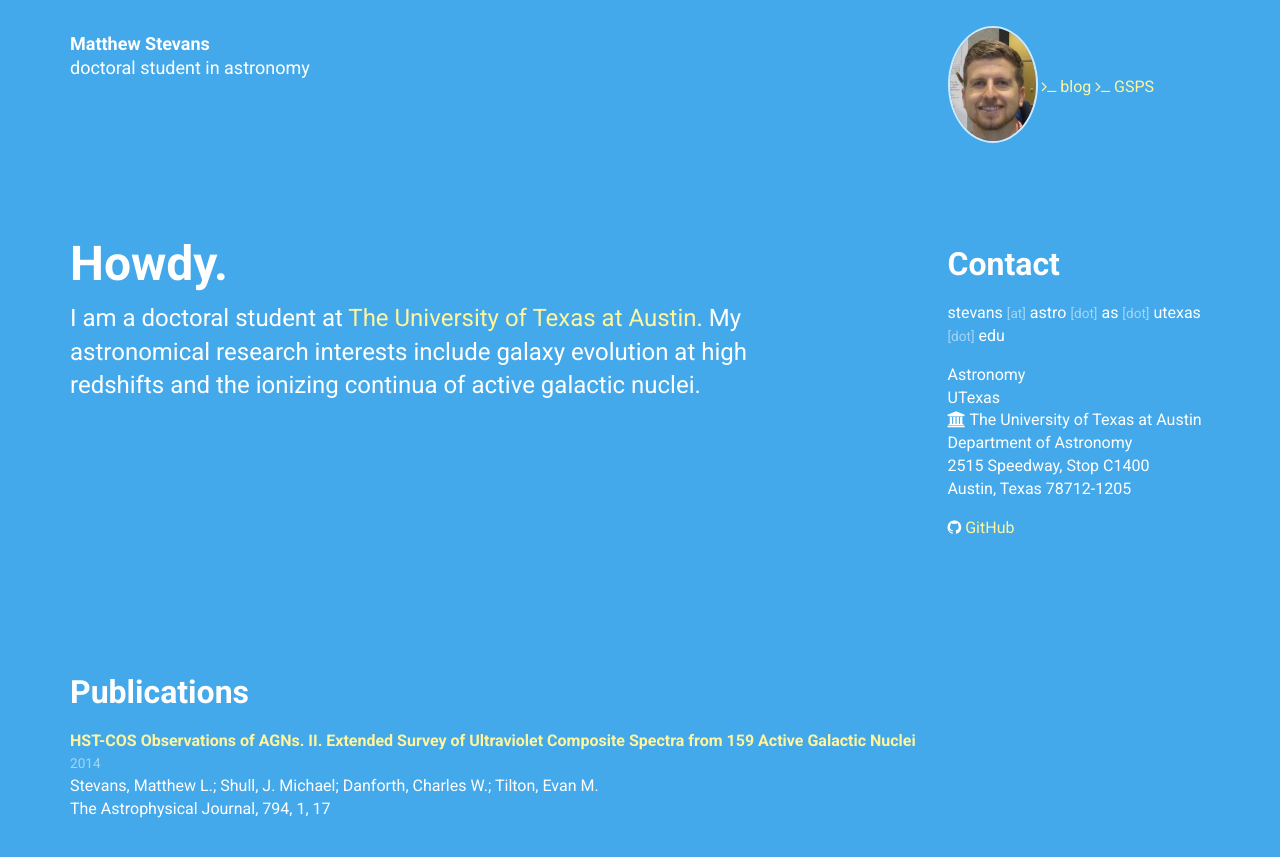
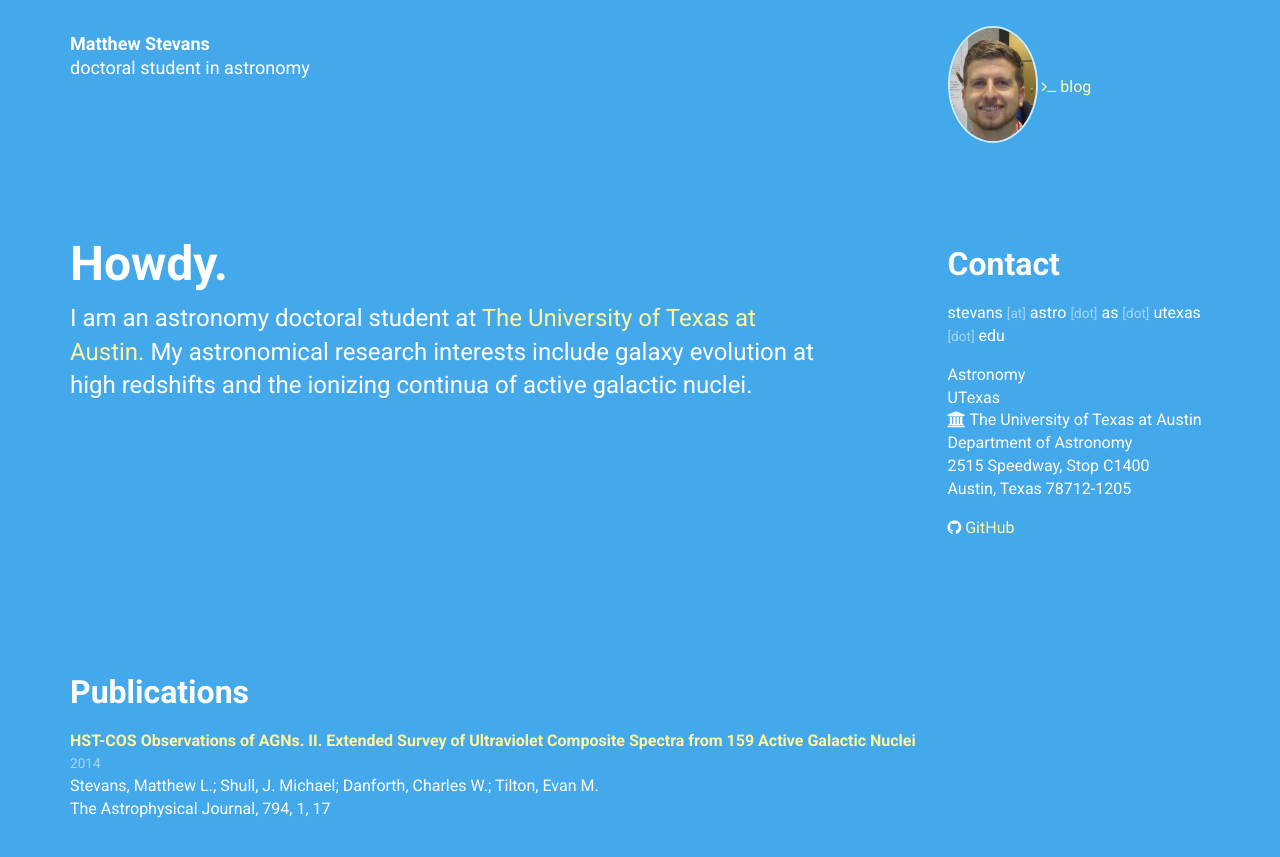
Before and after one commit to stevans/Old-Website, a Jekyll site: the page built from index.html, in a window 1280 px wide and 900 px high. Shown: the top 857 px of the window. Built offline with Jekyll 4.4.1, drawn with Linux system fonts in a browser that asks for light colours; nearby versions of some CDN libraries; the list of posts is cut into pages by our own code.

Commit message:
remove gsps link from header

```diff
--- a/_data/personal.yml
+++ b/_data/personal.yml
@@ -45,4 +45,4 @@ profiles:
 intro:
   title: Howdy.
   body: >
-    I am a doctoral student at [The University of Texas at Austin](http://www.utexas.edu/).   My astronomical research interests include galaxy evolution at high redshifts and the ionizing continua of active galactic nuclei.
+    I am an astronomy doctoral student at [The University of Texas at Austin](http://www.utexas.edu/).   My astronomical research interests include galaxy evolution at high redshifts and the ionizing continua of active galactic nuclei.
--- a/_layouts/albertine.html
+++ b/_layouts/albertine.html
@@ -64,8 +64,8 @@ It is threatened by habitat loss.
           <img src="{{ site.baseurl }}{{ site.data.personal.picture }}"
                class="img-circle"
                style="margin-top:-6px;width:90px;border:2px solid rgba(255,255,255,0.75)">
+
           <a  href="blog">  <i class="fa fa-terminal"></i>  blog</a>
-          <a  href=gsps_all/gsps.html>  <i class="fa fa-terminal"></i>  GSPS</a>
         </div>
       </div>
     </div>
```
